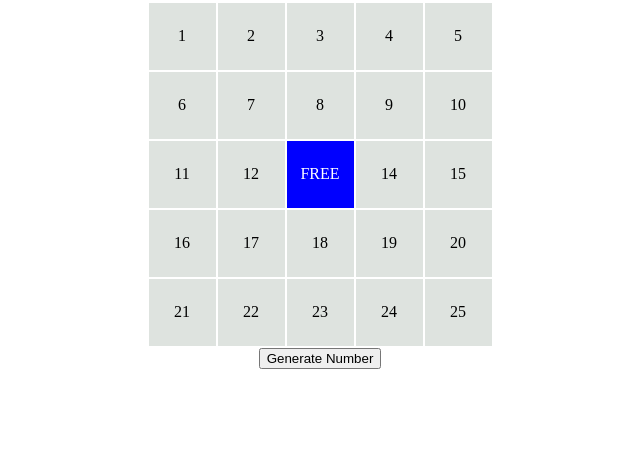
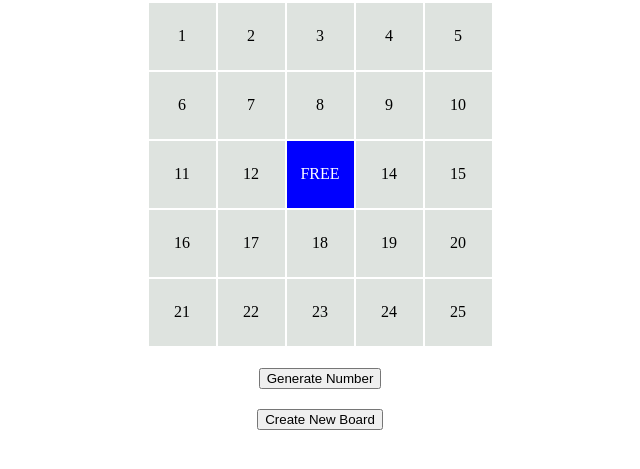
Before and after one commit to atang816/Bingo-JavaScript, a plain HTML site: page index.html in a window 1280 px wide. Shown: the part 79-548 px from the top of the page, without its empty margins (320-960 px from the left). Drawn offline with Linux system fonts and the light colour scheme.

Commit message:
Added Create New Board

```diff
--- a/bingo.js
+++ b/bingo.js
@@ -85,3 +85,27 @@ function isWin(){
 
 
 }
+
+function generateNewBoard(){
+  //FIGURE OUT HOW TO GENERATE NEW SQUARE WUTHOUT REPLACEMENT
+  let numbersCreated = new Set();
+
+  for(let i = 0; i < 5; i++){
+    let row = document.getElementsByTagName("TR")[i];
+    for(let f = 0; f < 5; f++){
+      if(row.getElementsByTagName("TD")[f].innerHTML === "FREE"){
+        continue;
+      }
+      let numberGenerated = Math.floor((Math.random() * 25) + 1); //100
+      while(numbersCreated.has(numberGenerated)){
+        numberGenerated = Math.floor((Math.random() * 25) + 1)
+      }
+
+      numbersCreated.add(numberGenerated);
+      row.getElementsByTagName("TD")[f].innerHTML = numberGenerated;
+
+    }
+  }
+
+
+}
--- a/css/style.css
+++ b/css/style.css
@@ -30,4 +30,12 @@ table {
 #randomBtn{
     margin:0 auto;
     display:block;
+    margin-top: 20px;
+
 }
+
+#newBoardBtn{
+  margin:0 auto;
+  display:block;
+  margin-top: 20px;
+}
--- a/index.html
+++ b/index.html
@@ -26,6 +26,8 @@
       </tr>
     </table>
     <button id="randomBtn" onClick="randomNumber()">Generate Number</button>
+    <button id="newBoardBtn" onClick="generateNewBoard()">Create New Board</button>
+
     <h3 id="random"></h3>
   </body>
 
```
